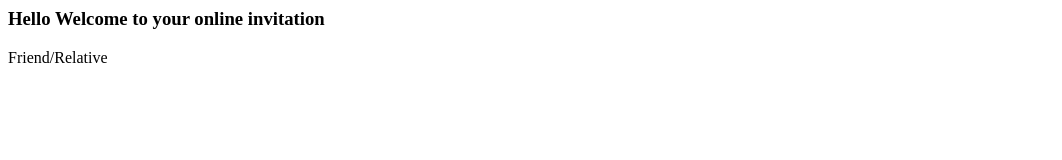
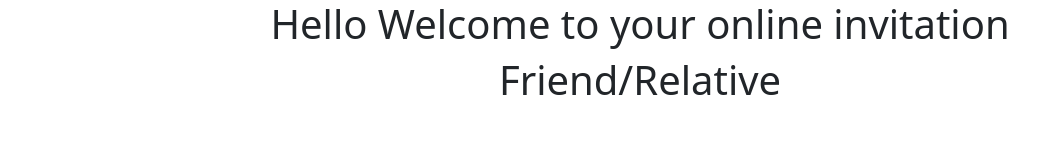
Before and after one commit to ruthresh1/Portfolio, a plain HTML site: page housewarming/index.html in a window 1280 px wide. Shown: the whole page, without its empty margins (0-1062 px from the left). Drawn offline with nearby package versions, Linux system fonts and the light colour scheme; files that its build step writes are made by us from their sources.

Commit message:
house-1: changes to add bootstrap

```diff
--- a/housewarming/index.html
+++ b/housewarming/index.html
@@ -3,16 +3,20 @@
     <meta charset="UTF-8">
     <meta http-equiv="X-UA-Compatible" content="IE=edge">
     <meta name="viewport" content="width=device-width, initial-scale=1.0">
-    <link rel="stylesheet" href="css/housewarming.css">
+    <link rel="stylesheet" href="../css/housewarming.css">
     <link rel="shortcut icon" type="image/x-icon" href="favicon.ico">
     <title>House Warming Invitation</title>
 </head>
 <body>
-    <div class="container">
-        <h3>Hello Welcome to your online invitation</h3>
-        <div class="container" id="name"></div>
+    <div class="container-fluid">
+        <div class="container text-center">
+            <h1>Hello Welcome to your online invitation</h1>
+            <div class="container center" id="name-box"><h1 class="text-capitalize" id="name"></h1></div>
+        </div>
     </div>
-</div>
+
+<link rel="stylesheet" href="https://cdn.jsdelivr.net/npm/bootstrap@5.1.1/dist/css/bootstrap.min.css" integrity="sha384-F3w7mX95PdgyTmZZMECAngseQB83DfGTowi0iMjiWaeVhAn4FJkqJByhZMI3AhiU" crossorigin="anonymous">
+<script src="https://cdn.jsdelivr.net/npm/bootstrap@5.1.1/dist/js/bootstrap.min.js" integrity="sha384-skAcpIdS7UcVUC05LJ9Dxay8AXcDYfBJqt1CJ85S/CFujBsIzCIv+l9liuYLaMQ/" crossorigin="anonymous"></script>
 <script src="../js/housewarming.js"></script>
 </body>
 </html>
--- a/js/housewarming.js
+++ b/js/housewarming.js
@@ -10,9 +10,9 @@ function getQueryVariable(variable) {
     return "Friend/Relative"
 }
 
-var name = getQueryVariable("name");
-name = correctName(name);
-document.getElementById("name").innerHTML = name;
+var visitorName = getQueryVariable("name");
+visitorName = correctName(visitorName);
+document.getElementById("name").innerHTML = visitorName;
 
 function correctName(name) {
   name = name.replace("%20", " ");
```
